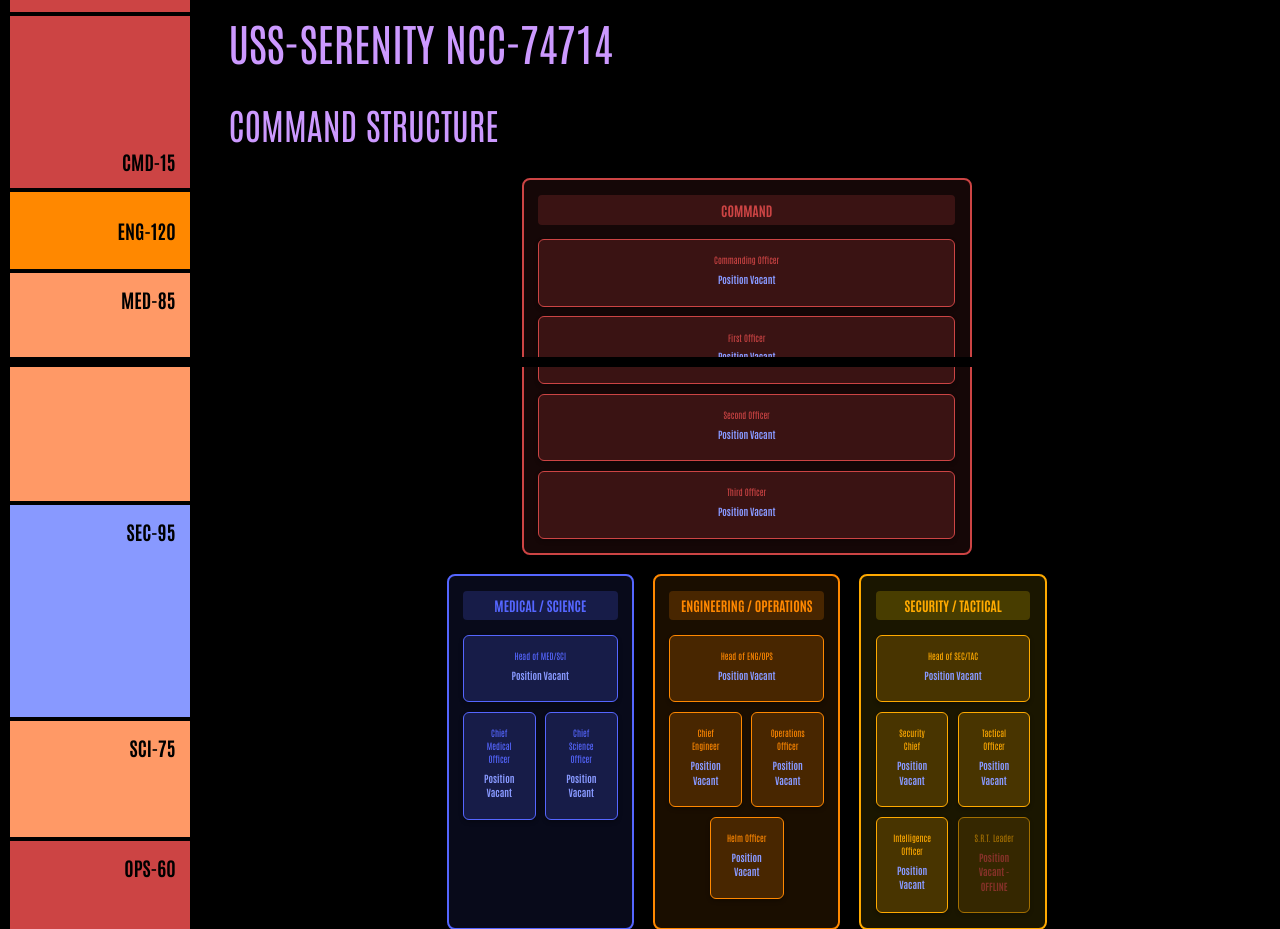
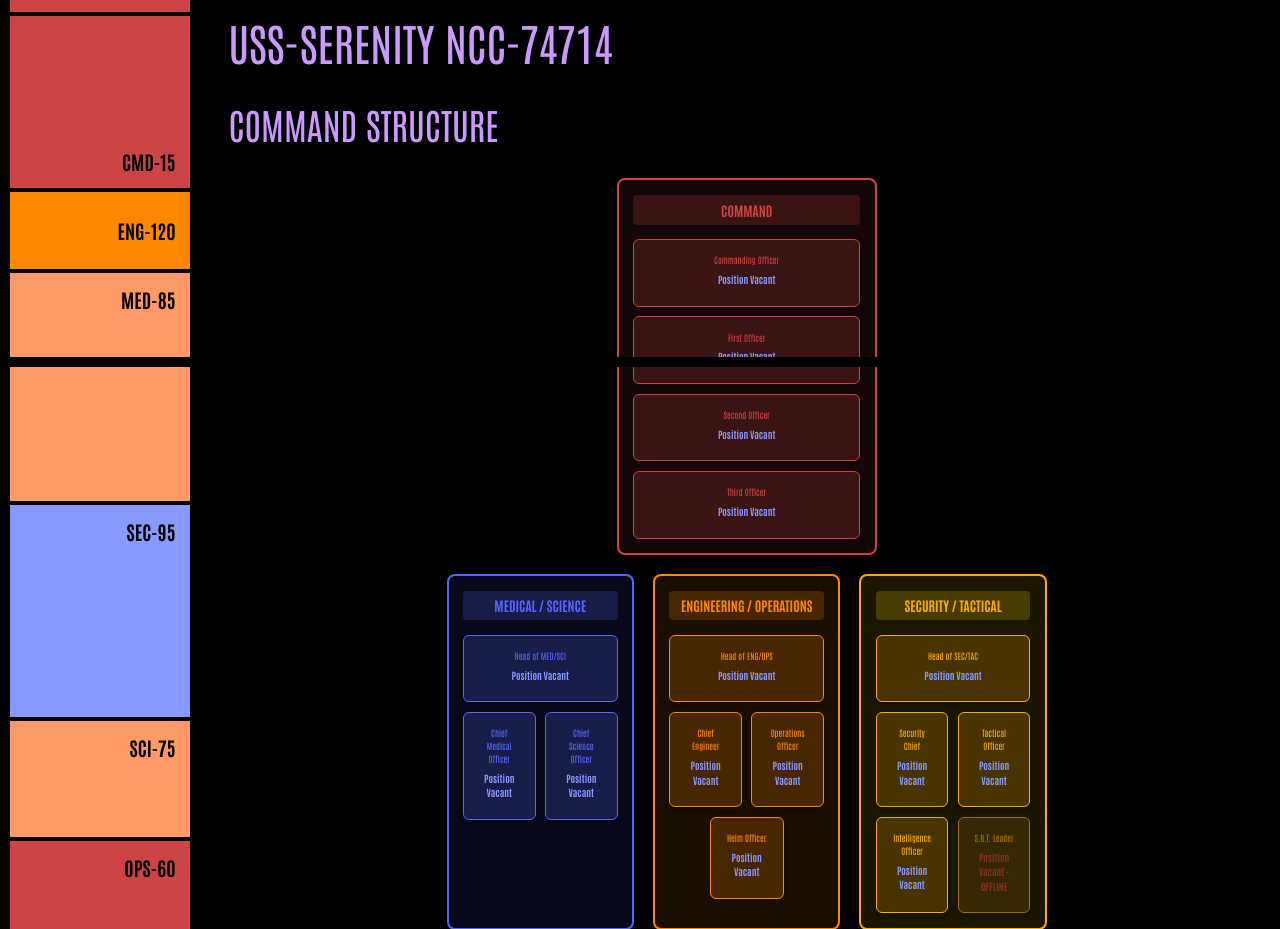
Before and after one commit to aidanpoe/uss-serenity1, a PHP site: page /pages/roster.php in a window 1280 px wide. Shown: the part 433-1362 px from the top of the page. Run offline with PHP 8.4, Linux system fonts and the light colour scheme; data that the repository does not hold is empty.

Commit message:
Update roster.php

```diff
--- a/pages/roster.php
+++ b/pages/roster.php
@@ -235,7 +235,7 @@ $ranks = [
 		}
 		.command-department {
 			grid-column: 1 / -1; /* Spans full width */
-			width: 75%; /* 25% reduction from original width */
+			width: calc(33.33% + 10%); /* 10% wider than a single department box */
 			justify-self: center;
 			border-color: var(--red);
 			background: rgba(204, 68, 68, 0.1);
```
